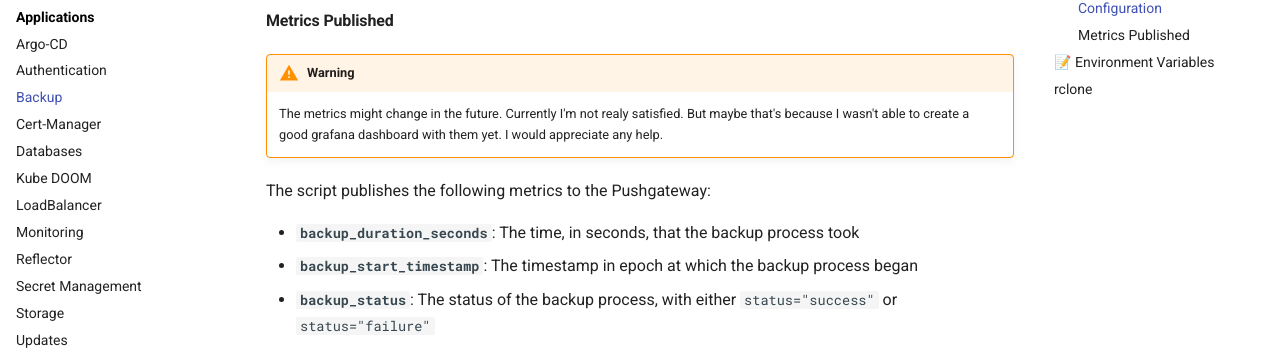
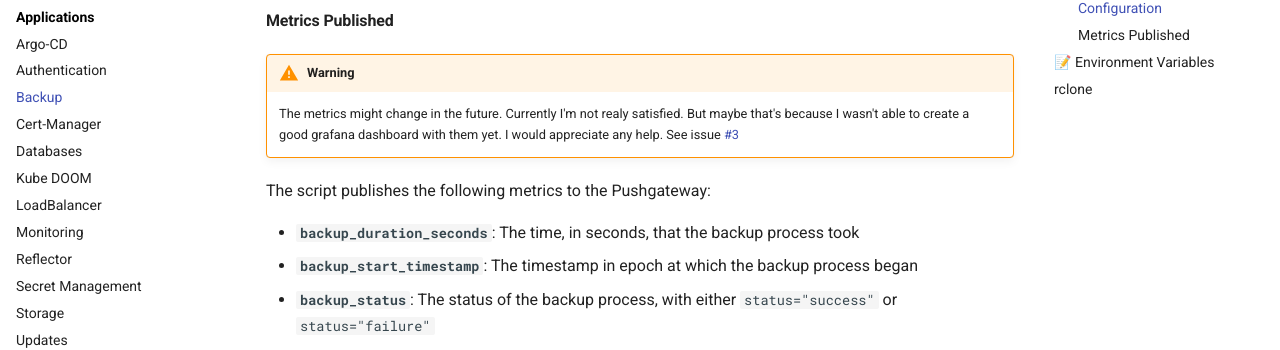
Before and after one commit to madic-creates/k3s-git-ops, an MkDocs documentation site: the page built from docs/backup.md, in a window 1280 px wide and 900 px high, scrolled down 3286 px. Shown: the part 154-504 px from the top of the window. Built offline with MkDocs 1.6.1 and Material for MkDocs 9.7.7, drawn with Linux system fonts in a browser that asks for light colours; plug-ins that fetch from the network failed and are left out; comment, search, counter and statistics services are not loaded.

Commit message:
Docs: Added link to grafana dashboard issue

```diff
--- a/docs/backup.md
+++ b/docs/backup.md
@@ -115,7 +115,7 @@ To enable metrics pushing to the Pushgateway, the following environment variable
 #### Metrics Published
 
 /// warning
-The metrics might change in the future. Currently I'm not realy satisfied. But maybe that's because I wasn't able to create a good grafana dashboard with them yet. I would appreciate any help.
+The metrics might change in the future. Currently I'm not realy satisfied. But maybe that's because I wasn't able to create a good grafana dashboard with them yet. I would appreciate any help. See issue [#3](https://github.com/Madic-/k3s-git-ops/issues/3){target=_blank}
 ///
 
 The script publishes the following metrics to the Pushgateway:
```
